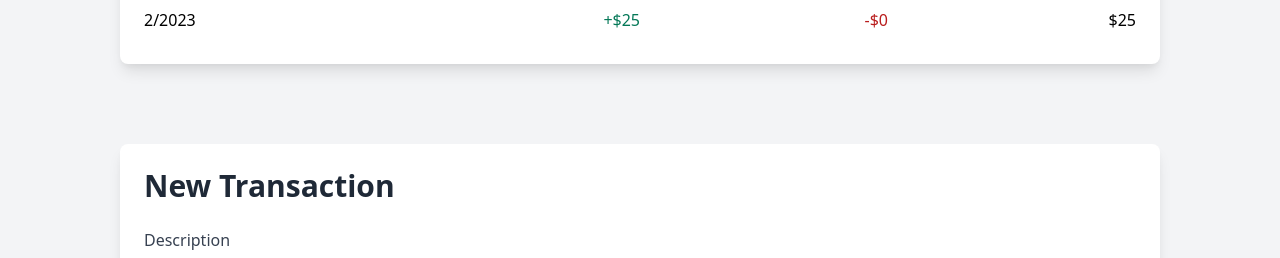
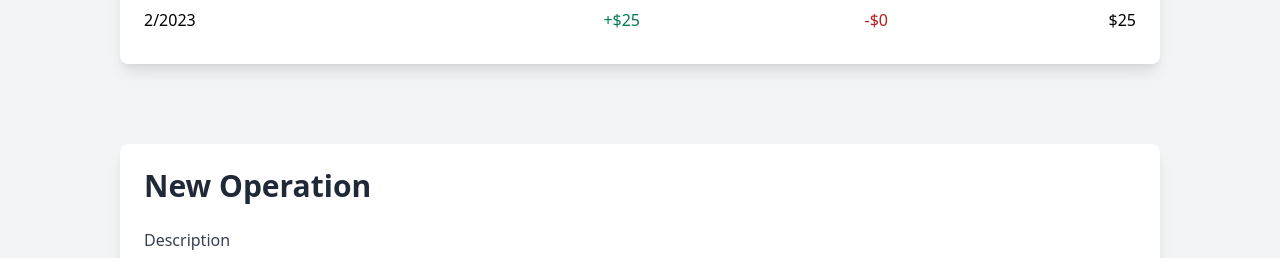
Before and after one commit to AnaCPetrasso/ahorradas-tp-petrasso, a plain HTML site: page index.html in a window 1280 px wide. Shown: the part 1656-1914 px from the top of the page. Drawn offline with nearby package versions, Linux system fonts and the light colour scheme; files whose address does not match are found by name.

Commit message:
change title section

```diff
--- a/index.html
+++ b/index.html
@@ -310,7 +310,7 @@
               <div class="lg:flex justify-center">
                 <div class="lg:w-8/12 xl:w-10/12">
                   <div class="bg-white rounded-lg shadow-lg p-6">
-                    <h2 class="text-3xl font-semibold text-gray-800 mb-6">New Transaction</h2>
+                    <h2 class="text-3xl font-semibold text-gray-800 mb-6">New Operation</h2>
                     <div class="mt-6">
                       <label class="text-gray-700" for="descriptionInput">Description</label>
                       <div class="mt-2">
```
